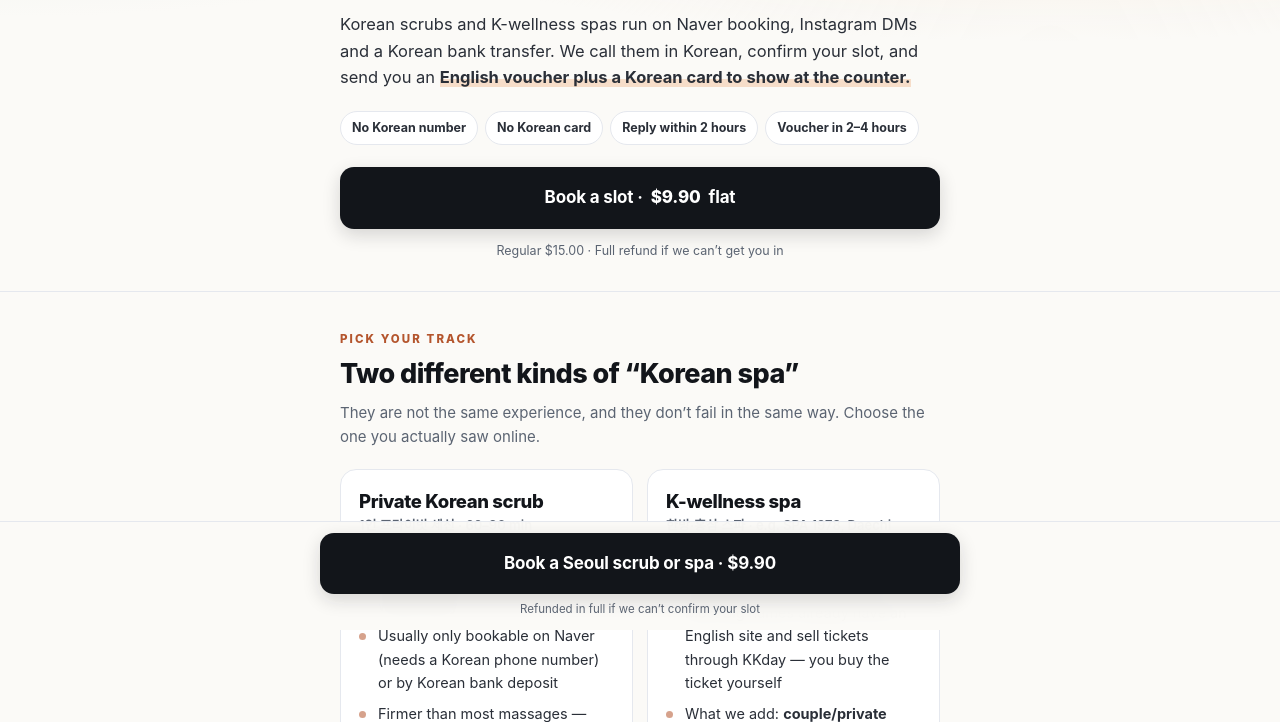
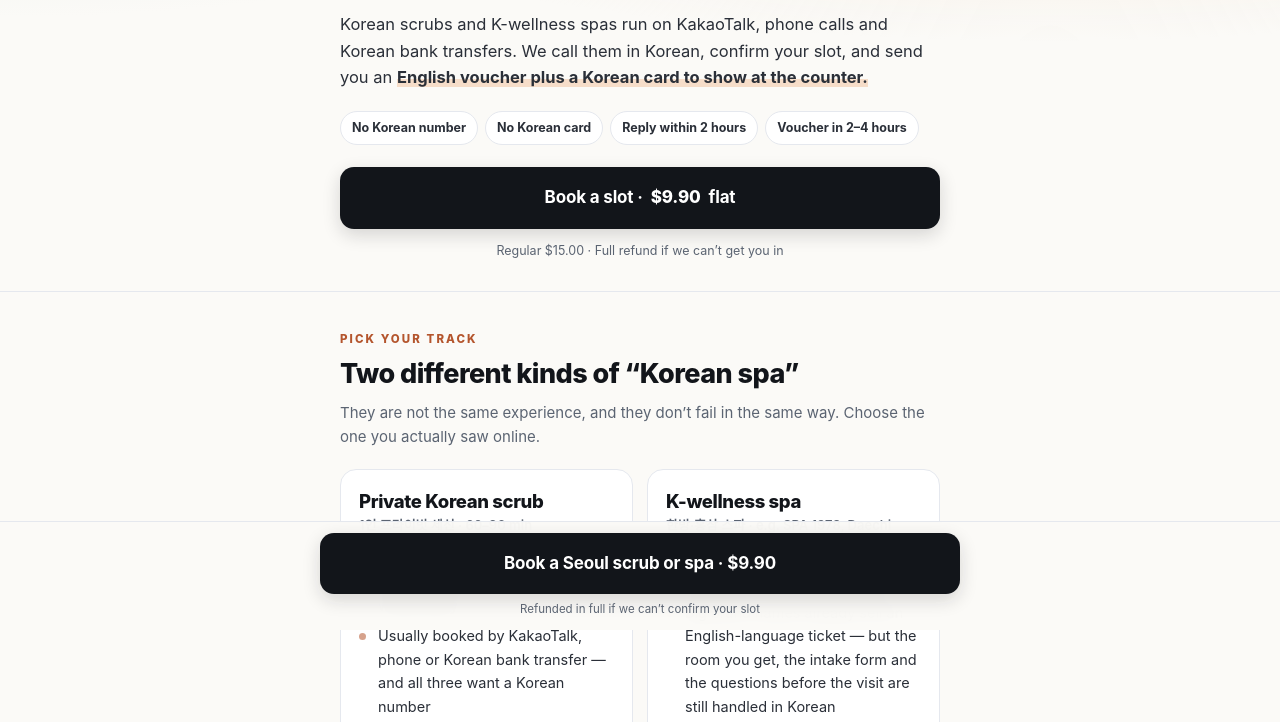
Before and after one commit to nineonehn/k-pass-beauty, a plain HTML site: page index.html in a window 1280 px wide. Shown: the part 170-892 px from the top of the page. Drawn offline with Linux system fonts and the light colour scheme.

Commit message:
Remove third-party ticket redirects from the non-deployed main copy
Matches the gh-pages copy change: no 'buy the ticket yourself elsewhere' line, KakaoTalk/phone framing instead of Naver booking guidance.

```diff
--- a/index.html
+++ b/index.html
@@ -193,7 +193,7 @@
   <div class="wrap">
     <div class="brand"><i></i> K-Pass Beauty · Seoul</div>
     <h1>The Seoul spa you found online <em>only books in Korean.</em></h1>
-    <p class="lead">Korean scrubs and K-wellness spas run on Naver booking, Instagram DMs and a Korean bank transfer. We call them in Korean, confirm your slot, and send you an <b>English voucher plus a Korean card to show at the counter.</b></p>
+    <p class="lead">Korean scrubs and K-wellness spas run on KakaoTalk, phone calls and Korean bank transfers. We call them in Korean, confirm your slot, and send you an <b>English voucher plus a Korean card to show at the counter.</b></p>
     <div class="chips">
       <span class="chip">No Korean number</span>
       <span class="chip">No Korean card</span>
@@ -217,7 +217,7 @@
         <div class="kr">1인 프라이빗 세신 · 60–90 min</div>
         <ul>
           <li>One-person room, warm bath first, then a scrub mitt over your whole body</li>
-          <li>Usually only bookable on Naver (needs a Korean phone number) or by Korean bank deposit</li>
+          <li>Usually booked by KakaoTalk, phone or Korean bank transfer — and all three want a Korean number</li>
           <li>Firmer than most massages — you choose soft, medium or strong <b>before</b> we confirm</li>
           <li class="no">No shared bathhouse floor booked by mistake: we say “1인” for you</li>
         </ul>
@@ -229,7 +229,7 @@
         <div class="kr">한방·홍삼 스파 · e.g. SPA 1978, Daechi</div>
         <ul>
           <li>Hanbang (herbal) or red-ginseng spas, 60–150 min programmes</li>
-          <li>Most big names already have an English site and sell tickets through KKday — you buy the ticket yourself</li>
+          <li>Big brand names already sell an English-language ticket — but the room you get, the intake form and the questions before the visit are still handled in Korean</li>
           <li>What we add: <b>couple/private room confirmation</b>, the pre-visit questionnaire (pressure, allergies, pregnancy), and a written answer in English</li>
           <li class="no">We never resell or mark up their tickets</li>
         </ul>
```
